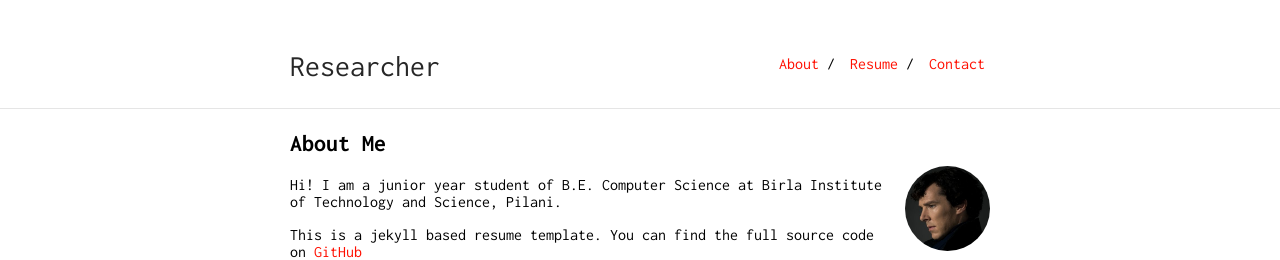
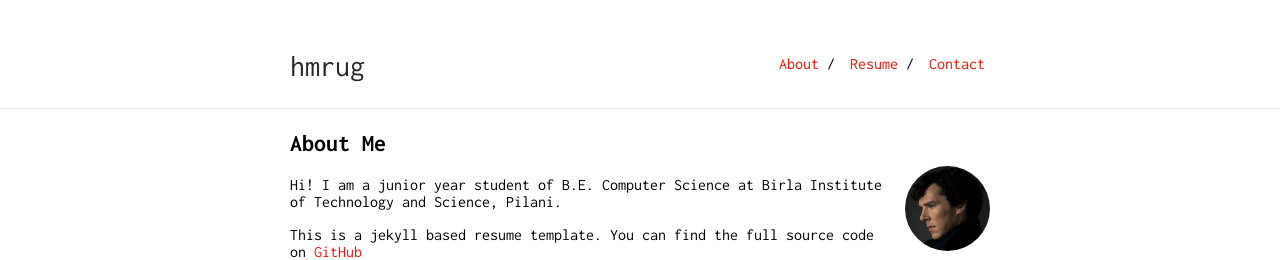
Before and after one commit to hmrug/hmrug.github.io, a Jekyll site: the page built from index.md, in a window 1280 px wide. Shown: the top 260 px of the page. Built offline with Jekyll 4.4.1, drawn with Linux system fonts in a browser that asks for light colours; our own code applies the rules of GitHub Pages for plain Markdown files.

Commit message:
new theme++

```diff
--- a/_config.yml
+++ b/_config.yml
@@ -1,8 +1,8 @@
-remote_theme: ankitsultana/researcher
+remote_theme: ankitsultana/researcher@gem
 
-title: Researcher
-url: "https://ankitsultana.com"
-baseurl: "/researcher"
+title: hmrug
+url: "https://hmrug.github.io/"
+baseurl: "/hmrug.github.io"
 
 markdown: kramdown
 #ins_logo: "./bits-logo.png"
```
